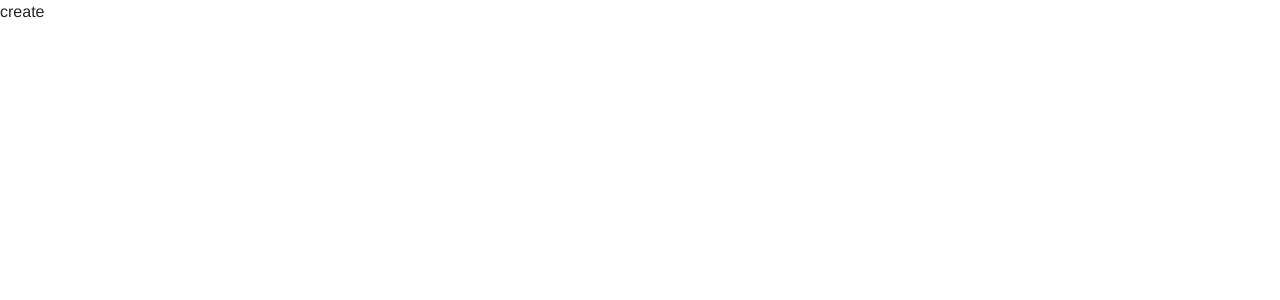
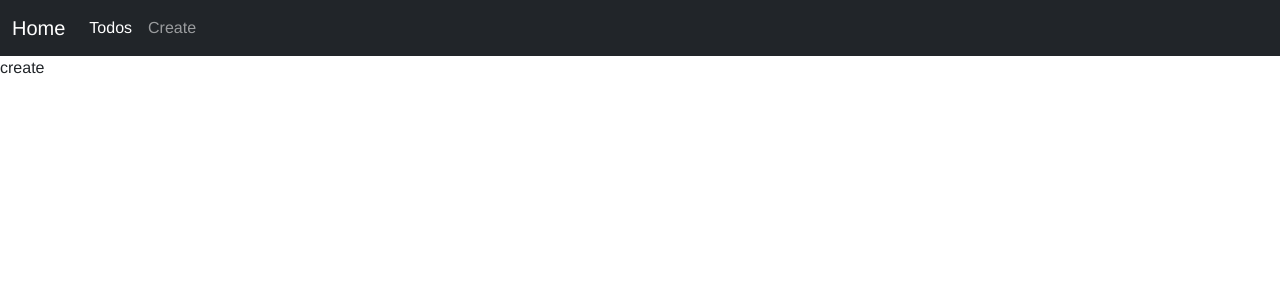
Before and after one commit to MohamedSaidCS/lead-liaison-assessment-frontend, a Vue app: page /todos/create in a window 1280 px wide. Shown: the top 300 px of the page. Built offline with nearby package versions, Linux system fonts and the light colour scheme.

Commit message:
NavbarComponent added

```diff
--- a/src/App.vue
+++ b/src/App.vue
@@ -1,11 +1,11 @@
 <template>
+  <NavbarComponent/>
   <router-view></router-view>
 </template>
 
-<script>
-export default {
-  name: 'App',
-}
+<script setup>
+
+import NavbarComponent from "@/components/NavbarComponent";
 </script>
 
 <style>
--- /dev/null
+++ b/src/components/NavbarComponent.vue
@@ -0,0 +1,30 @@
+<template>
+  <nav class="navbar navbar-expand-lg navbar-dark bg-dark">
+    <div class="container-fluid">
+      <router-link to="/" class="navbar-brand">Home</router-link>
+      <button class="navbar-toggler" type="button" data-bs-toggle="collapse" data-bs-target="#navbarColor01" aria-controls="navbarColor01" aria-expanded="false" aria-label="Toggle navigation">
+        <span class="navbar-toggler-icon"></span>
+      </button>
+      <div class="collapse navbar-collapse" id="navbarColor01">
+        <ul class="navbar-nav me-auto mb-2 mb-lg-0">
+          <li class="nav-item">
+            <router-link to="/todos" class="nav-link active" aria-current="page">Todos</router-link>
+          </li>
+          <li class="nav-item">
+            <router-link to="/todos/create" class="nav-link">Create</router-link>
+          </li>
+        </ul>
+      </div>
+    </div>
+  </nav>
+</template>
+
+<script>
+export default {
+  name: "NavbarComponent"
+}
+</script>
+
+<style scoped>
+
+</style>
```
